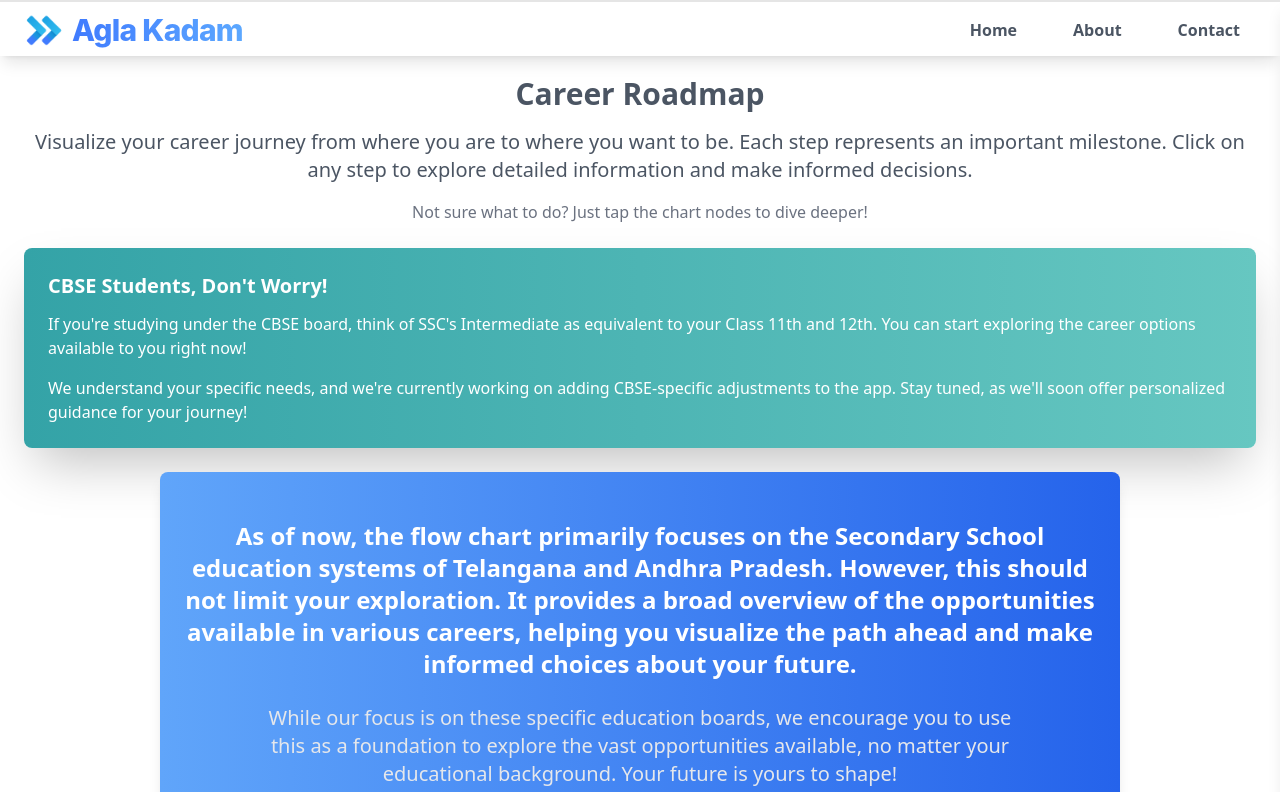
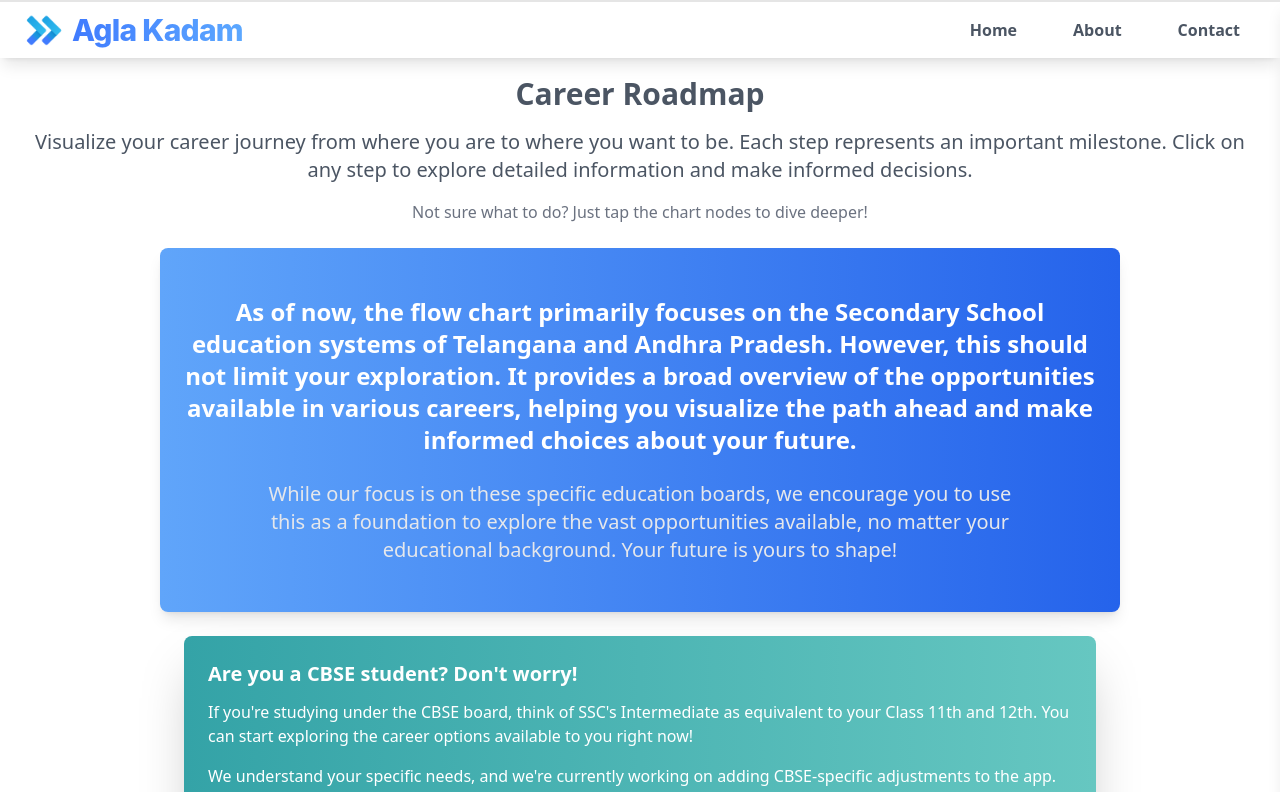
Before and after one commit to coding-yoddha/career-guide-app, a Next.js app: page /career-options/flow-chart in a window 1280 px wide. Shown: the top 792 px of the page. Built offline with nearby package versions, Linux system fonts and the light colour scheme.

Commit message:
Minor changes

```diff
--- a/src/components/FlowChart/index.tsx
+++ b/src/components/FlowChart/index.tsx
@@ -1,7 +1,7 @@
 "use client";
 
-import { useEffect, useState } from "react";
-import { ReactFlow, Controls, Background, Node, Edge } from "@xyflow/react";
+import { useState } from "react";
+import { ReactFlow, Node, Edge } from "@xyflow/react";
 import "@xyflow/react/dist/style.css";
 import { useRouter } from "next/navigation";
 import { fetchFlowData } from "@/utils/apiHelpers";
@@ -61,24 +61,6 @@ const Flow: React.FC<CareerOption> = ({ careerOption }) => {
         </p>
       </div>
 
-      <div className="px-4 sm:px-6 mt-6 mb-6">
-        <div className="bg-gradient-to-r from-[#34a3a7] to-[#66c7c1] p-6 rounded-lg shadow-2xl">
-          <span className="block text-xl text-white font-semibold mb-3">
-            <strong>CBSE Students, Don't Worry!</strong>
-          </span>
-          <p className="text-white">
-            If you're studying under the CBSE board, think of SSC's Intermediate
-            as equivalent to your Class 11th and 12th. You can start exploring
-            the career options available to you right now!
-          </p>
-          <p className="mt-4 text-white">
-            We understand your specific needs, and we're currently working on
-            adding CBSE-specific adjustments to the app. Stay tuned, as we'll
-            soon offer personalized guidance for your journey!
-          </p>
-        </div>
-      </div>
-
       <div className="bg-gradient-to-r from-blue-400 to-blue-600 py-12 px-4 sm:px-6 mt-6 mb-6 text-center rounded-lg shadow-lg mx-auto w-[92%] sm:w-[75%]">
         <p className="text-xl sm:text-2xl font-semibold text-white leading-relaxed mb-6">
           As of now, the flow chart primarily focuses on the Secondary School
@@ -94,6 +76,24 @@ const Flow: React.FC<CareerOption> = ({ careerOption }) => {
           available, no matter your educational background. Your future is yours
           to shape!
         </p>
+      </div>
+
+      <div className="px-4 sm:px-6 mt-6 mb-6 mx-auto w-[92%] sm:w-[75%]">
+        <div className="bg-gradient-to-r from-[#34a3a7] to-[#66c7c1] p-6 rounded-lg shadow-2xl">
+          <span className="block text-xl text-white font-semibold mb-3">
+            <strong>Are you a CBSE student? Don't worry!</strong>
+          </span>
+          <p className="text-white">
+            If you're studying under the CBSE board, think of SSC's Intermediate
+            as equivalent to your Class 11th and 12th. You can start exploring
+            the career options available to you right now!
+          </p>
+          <p className="mt-4 text-white">
+            We understand your specific needs, and we're currently working on
+            adding CBSE-specific adjustments to the app. Stay tuned, as we'll
+            soon offer personalized guidance for your journey!
+          </p>
+        </div>
       </div>
 
       <div className="flex justify-center px-4 sm:px-6 mt-6 mb-6">
--- a/src/containers/header/index.tsx
+++ b/src/containers/header/index.tsx
@@ -20,19 +20,19 @@ const Header = () => {
   const toggleSidebar = () => setSidebarOpen(!isSidebarOpen);
 
   return (
-    <nav
-      className="fixed top-0 left-0 w-full bg-white py-2 shadow-lg z-50 border-t-2"
-      style={{ height: "3.5rem" }}
-    >
+    <nav className="fixed top-0 left-0 w-full bg-white py-2 shadow-lg z-50 border-t-2">
       {/* Header Content */}
       <div className="flex items-center justify-between px-4 md:px-6">
         {/* Logo and Title */}
         <a className="flex items-center gap-2" href="/">
-          <Image src={appLogo} alt="Logo" className="w-8 h-8 md:w-10 md:h-10" />
+          <Image
+            src={appLogo}
+            alt="Logo"
+            className="w-8 h-8 md:w-10 md:h-10"
+            priority
+          />
           <h1
-            className="text-2xl md:text-3xl font-extrabold bg-gradient-to-r
-              from-[#407bfe] to-[#5ca8ff] text-transparent bg-clip-text
-              tracking-tight whitespace-nowrap"
+            className="text-2xl md:text-3xl font-extrabold bg-gradient-to-r from-[#407bfe] to-[#5ca8ff] text-transparent bg-clip-text tracking-tight whitespace-nowrap"
             style={{ fontFamily: '"Inter", sans-serif' }}
           >
             Agla Kadam
@@ -43,6 +43,7 @@ const Header = () => {
         <button
           className="block md:hidden text-[#407bfe] text-2xl"
           onClick={toggleSidebar}
+          aria-label="Open Sidebar"
         >
           <FontAwesomeIcon icon={faBars} />
         </button>
@@ -67,8 +68,7 @@ const Header = () => {
 
       {/* Sidebar (Mobile Menu) */}
       <div
-        className={`fixed top-0 right-0 h-full w-64 bg-white shadow-lg transform
-          ${
+        className={`fixed top-0 right-0 h-full w-64 bg-white shadow-lg transform ${
           isSidebarOpen ? "translate-x-0" : "translate-x-full"
         } transition-transform duration-300 ease-in-out z-50`}
       >
@@ -93,8 +93,7 @@ const Header = () => {
             <a
               key={item.name}
               href={item.path}
-              className={`flex items-center gap-4 py-3 px-4 rounded-lg text-lg font-semibold  transition-all duration-300
-        ${
+              className={`flex items-center gap-4 py-3 px-4 rounded-lg text-lg font-semibold transition-all duration-300 ${
                 pathname === item.path
                   ? "text-white bg-gradient-to-r from-[#407bfe] to-[#5ca8ff]"
                   : "text-gray-700 hover:text-[#407bfe] hover:bg-gray-100"
```
Lines whose indentation alone changed are shown as unchanged.
